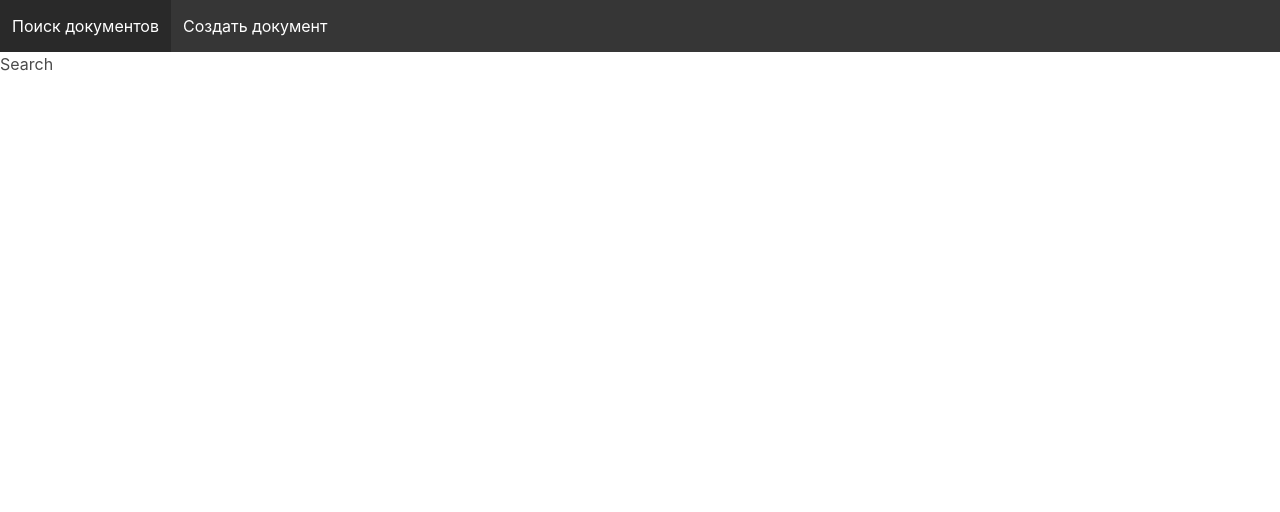
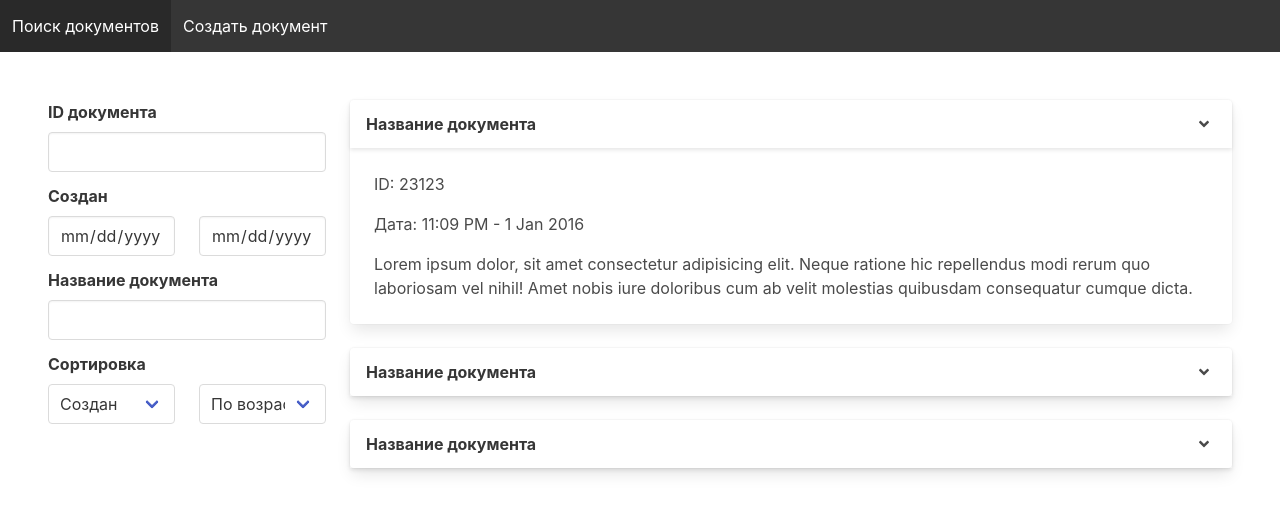
Before and after one commit to mikhailsidorov/document-search, a React (Create React App) app in the folder frontend/: page /documents in a window 1280 px wide. Shown: the top 512 px of the page. Built offline with nearby package versions, Linux system fonts and the light colour scheme.

Commit message:
Add Document search page layout

```diff
--- a/frontend/src/components/Layout/index.tsx
+++ b/frontend/src/components/Layout/index.tsx
@@ -17,7 +17,7 @@ export const Layout:FC<LayoutProps>  = ({ children }) => {
           </div>
         </div>
       </nav>
-      <main>{ children }</main>
+      <section className="section">{ children }</section>
     </Fragment>
   );
 };
--- a/frontend/src/pages/DocumentSearchPage.tsx
+++ b/frontend/src/pages/DocumentSearchPage.tsx
@@ -1,7 +1,141 @@
 import { FC } from 'react';
+import { FontAwesomeIcon } from '@fortawesome/react-fontawesome';
+import { faAngleDown } from '@fortawesome/free-solid-svg-icons';
 
 export interface DocumentSearchPageProps {}
 
 export const DocumentSearchPage: FC<DocumentSearchPageProps> = () => {
-  return <div>Search</div>;
+  return (
+    <div className="columns">
+      <form className="column is-3">
+        <div className="field">
+          <label className="label">ID документа</label>
+          <div className="control">
+            <input name="documentId" className="input" type="text" />
+          </div>
+        </div>
+        <div className="field">
+          <label className="label">Создан</label>
+          <div className="control">
+            <div className="columns">
+              <div className="column is-6">
+                <input name="dateStart" className="input" type="date" />
+              </div>
+              <div className="column is-6">
+                <input name="dateEnd" className="input" type="date" />
+              </div>
+            </div>
+          </div>
+        </div>
+        <div className="field">
+          <label className="label">Название документа</label>
+          <div className="control">
+            <input name="documentId" className="input" type="text" />
+          </div>
+        </div>
+        <div className="field">
+          <label className="label">Сортировка</label>
+          <div className="control">
+            <div className="columns">
+              <div className="column is-6 is-fullwidth">
+                <div className="select">
+                  <select>
+                    <option>Создан</option>
+                    <option>Название документа</option>
+                  </select>
+                </div>
+              </div>
+              <div className="column is-6">
+                <div className="select is-fullwidth">
+                  <select>
+                    <option>По возрастанию</option>
+                    <option>По убыванию</option>
+                  </select>
+                </div>
+              </div>
+            </div>
+          </div>
+        </div>
+      </form>
+      <div className="column">
+        <div className="block">
+          <div className="card is-fullwidth">
+            <header className="card-header">
+              <p className="card-header-title">Название документа</p>
+              <a href="/" className="card-header-icon" aria-label="more options">
+                <span className="icon">
+                  <FontAwesomeIcon icon={faAngleDown} aria-hidden="true" />
+                </span>
+              </a>
+            </header>
+            <div className="card-content">
+              <div className="content">
+                <p>ID: 23123</p>
+                <p>
+                  Дата: <time dateTime="2016-1-1">11:09 PM - 1 Jan 2016</time>
+                </p>
+                <p>
+                  Lorem ipsum dolor, sit amet consectetur adipisicing elit. Neque ratione hic repellendus modi rerum quo
+                  laboriosam vel nihil! Amet nobis iure doloribus cum ab velit molestias quibusdam consequatur cumque
+                  dicta.
+                </p>
+              </div>
+            </div>
+          </div>
+        </div>
+
+        <div className="block">
+          <div className="card is-fullwidth">
+            <header className="card-header">
+              <p className="card-header-title">Название документа</p>
+              <a href="/" className="card-header-icon" aria-label="more options">
+                <span className="icon">
+                  <FontAwesomeIcon icon={faAngleDown} aria-hidden="true" />
+                </span>
+              </a>
+            </header>
+            <div className="card-content is-hidden">
+              <div className="content">
+                <p>ID: 23123</p>
+                <p>
+                  Дата: <time dateTime="2016-1-1">11:09 PM - 1 Jan 2016</time>
+                </p>
+                <p>
+                  Lorem ipsum dolor, sit amet consectetur adipisicing elit. Neque ratione hic repellendus modi rerum quo
+                  laboriosam vel nihil! Amet nobis iure doloribus cum ab velit molestias quibusdam consequatur cumque
+                  dicta.
+                </p>
+              </div>
+            </div>
+          </div>
+        </div>
+
+        <div className="block">
+          <div className="card is-fullwidth">
+            <header className="card-header">
+              <p className="card-header-title">Название документа</p>
+              <a href="/" className="card-header-icon" aria-label="more options">
+                <span className="icon">
+                  <FontAwesomeIcon icon={faAngleDown} aria-hidden="true" />
+                </span>
+              </a>
+            </header>
+            <div className="card-content is-hidden">
+              <div className="content">
+                <p>ID: 23123</p>
+                <p>
+                  Дата: <time dateTime="2016-1-1">11:09 PM - 1 Jan 2016</time>
+                </p>
+                <p>
+                  Lorem ipsum dolor, sit amet consectetur adipisicing elit. Neque ratione hic repellendus modi rerum quo
+                  laboriosam vel nihil! Amet nobis iure doloribus cum ab velit molestias quibusdam consequatur cumque
+                  dicta.
+                </p>
+              </div>
+            </div>
+          </div>
+        </div>
+      </div>
+    </div>
+  );
 };
```
